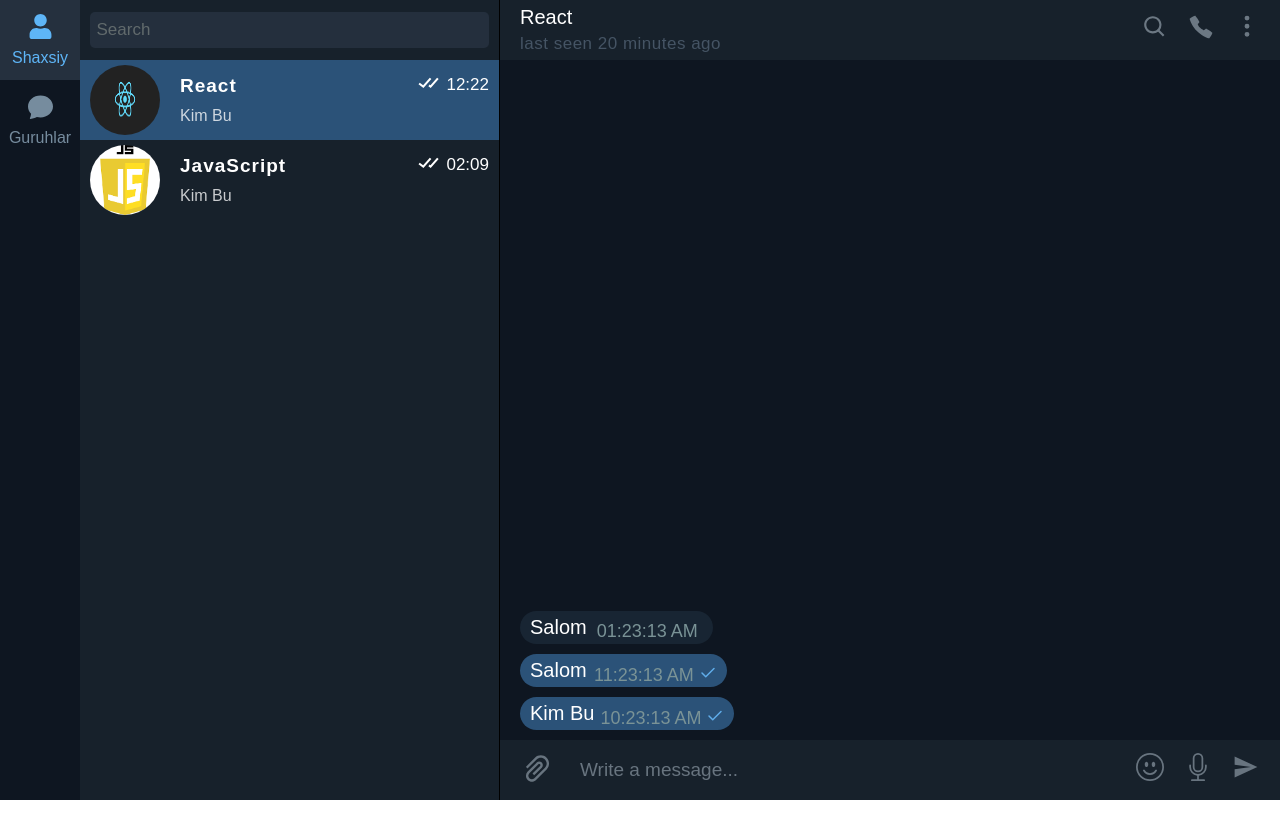
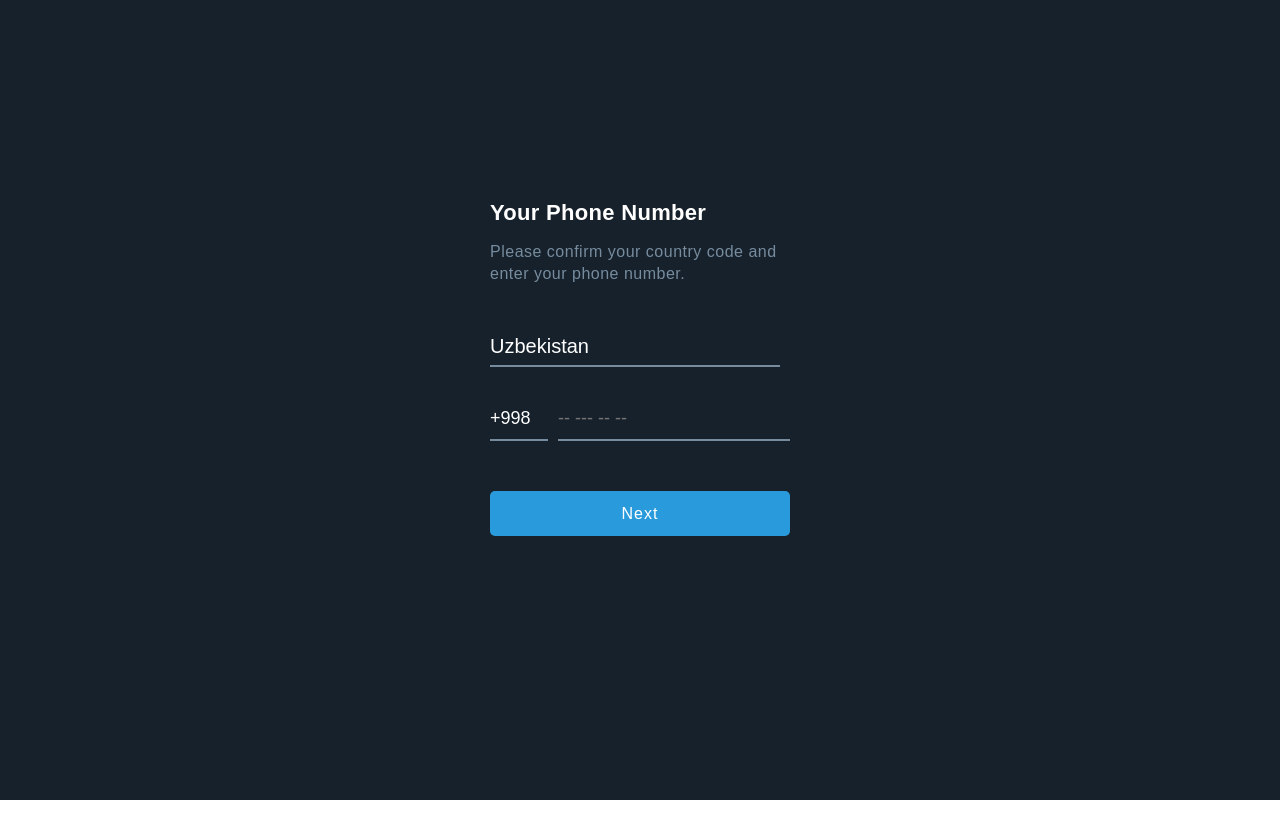
Before and after one commit to komilovmDev/telegram-clone, a React (Vite) app in the folder telegramClone/: page / in a window 1280 px wide. Shown: the top 838 px of the page. After the commit the page ends 800 px from the top, so only its background shows below. Built offline with nearby package versions, Linux system fonts and the light colour scheme.

Commit message:
fulled pages

```diff
--- a/telegramClone/src/telegram/TelegramHome.jsx
+++ b/telegramClone/src/telegram/TelegramHome.jsx
@@ -8,6 +8,8 @@ import { FiCheck } from 'react-icons/fi'
 import { AiOutlinePaperClip } from 'react-icons/ai'
 import { MdOutlineBlock } from 'react-icons/md'
 import { BsVolumeMute } from 'react-icons/bs'
+import {IoExitOutline} from 'react-icons/io5'
+import './telegramlogin.css'
 import './tg.css'
 import { useEffect, useRef, useState } from 'react'
 
@@ -105,6 +107,57 @@ export default function TelegramHome() {
 
     checkDisplayWidth();
 
+    const [loginStatus, setLoginStatus] = useState(1)
+    const phoneRef = useRef()
+
+    function phoneSucses() {
+        setLoginStatus(2)
+    }
+    function smsCodeSucses() {
+        setLoginStatus(3)
+    }
+
+    if (loginStatus == 1) {
+        return (
+            <>
+                <div className="login">
+                    <div className="loginBox">
+                        <div className="loginTexst">
+                            <span>Your Phone Number</span>
+                            <p>Please confirm your country code and enter your phone number.</p>
+                        </div>
+                        <div className="country">
+                            <span>Uzbekistan</span>
+                        </div>
+                        <div className="phone">
+                            <input ref={phoneRef} className='country' type="text" value={'+998'} name="" id="" />
+                            <input className='number' maxLength={9} type="number" placeholder='-- --- -- --' />
+                        </div>
+                        <button onClick={phoneSucses}>Next</button>
+                    </div>
+                </div>
+            </>
+        )
+    }
+    if (loginStatus == 2) {
+        return (
+            <>
+                <div className="login">
+                    <div className="loginBox">
+                        <div className="loginTexst">
+                            <span>+998 91 412 82 12</span>
+                            <p>A code was sent via Telegram to your other devices, if you have any connected.</p>
+                        </div>
+                        <div className="phone">
+                            <input className='code' maxLength={5} type="number" placeholder='Code' />
+                        </div>
+                        <button onClick={smsCodeSucses}>Next</button>
+                    </div>
+                </div>
+            </>
+        )
+    }
+    if (loginStatus == 3) {
         return (
             <>
                 <div className={isOpen}>
@@ -127,6 +180,7 @@ export default function TelegramHome() {
                 <div className="tgCon">
                     <div className="tgLeft">
                         <div className="tgLeft_Btns">
+                            <button onClick={() => setChats(users) + btn1() + setLoginStatus(1)}><span>chiqish</span><IoExitOutline className='ix' size={'25px'} /></button>
                             <button ref={btn1Ref} className='active' onClick={() => setChats(users) + btn1()}><span>Shaxsiy</span><FaUser className='ix' size={'25px'} /></button>
                             <button ref={btn2Ref} onClick={() => setChats(group) + btn2()}><span>Guruhlar</span><BsChatFill className='ix' size={'25px'} /></button>
                         </div>
@@ -214,3 +268,4 @@ export default function TelegramHome() {
             </>
         )
     }
+}
--- /dev/null
+++ b/telegramClone/src/telegram/telegramlogin.css
@@ -0,0 +1,108 @@
+.login {
+    width: 100%;
+    height: 100vh;
+    background: #17212b;
+    display: flex;
+    align-items: start;
+    justify-content:center;
+    padding-top: 200px;
+}
+
+.login .loginBox {
+    width: 300px;
+    display: flex;
+    flex-direction: column;
+    align-items: start;
+    gap: 50px;
+}
+
+.login .loginBox .loginTexst {
+    display: flex;
+    flex-direction: column;
+    gap: 15px;
+}
+
+.login .loginBox .loginTexst span {
+    font-size: 22px;
+    font-weight: 600;
+    letter-spacing: 0.3px;
+    color: white;
+}
+
+.login .loginBox .loginTexst p {
+    color: #768c9e;
+    line-height: 22px;
+    letter-spacing: 0.5px;
+}
+
+.login .loginBox .country {
+    width: 100%;
+}
+
+.login .loginBox .country span {
+    width: 100%;
+    font-size: 20px;
+    color: white;
+    padding-bottom: 10px;
+    position: relative;
+}
+
+.login .loginBox .country span::after {
+    content: "";
+    position: absolute;
+    width: 290px;
+    height: 2px;
+    background-color: #768c9e;
+    bottom: 0;
+    left: 0;
+}
+
+.login .loginBox .phone {
+    display: flex;
+    gap: 10px;
+}
+
+.login .loginBox .phone .country {
+    width: 20%;
+    background: none;
+    color: white;
+    outline: none;
+    border: none;
+    padding-bottom: 10px;
+    border-bottom: 2px solid #768c9e;
+    font-size: 18px;
+}
+
+.login .loginBox .phone .number {
+    background: none;
+    color: white;
+    outline: none;
+    border: none;
+    padding-bottom: 10px;
+    border-bottom: 2px solid #768c9e;
+    font-size: 18px;
+}
+
+.login .loginBox .phone .code {
+    width: 300px;
+    background: none;
+    color: white;
+    outline: none;
+    border: none;
+    padding-bottom: 10px;
+    border-bottom: 2px solid #768c9e;
+    font-size: 18px;
+}
+
+
+.login .loginBox button {
+    width: 100%;
+    height: 45px;
+    border-radius: 5px;
+    border: none;
+    background-color:rgb(41, 155, 221);
+    font-size: 16px;
+    letter-spacing: 1px;
+    color: white;
+    cursor: pointer;
+}
```
Lines whose indentation alone changed are shown as unchanged.
